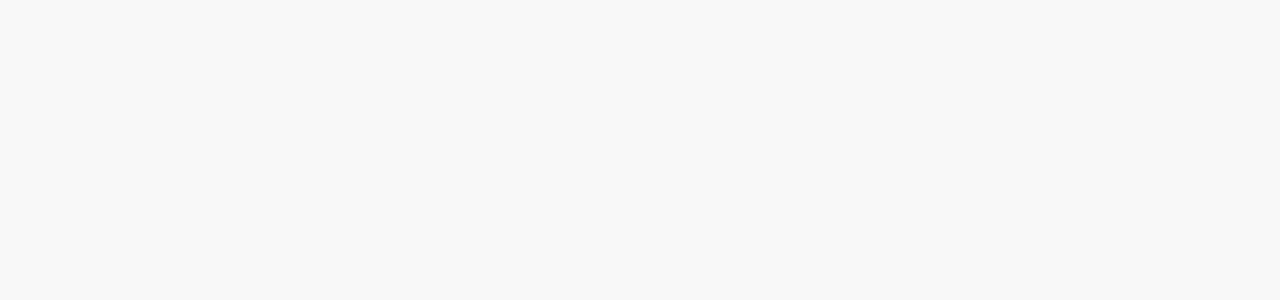
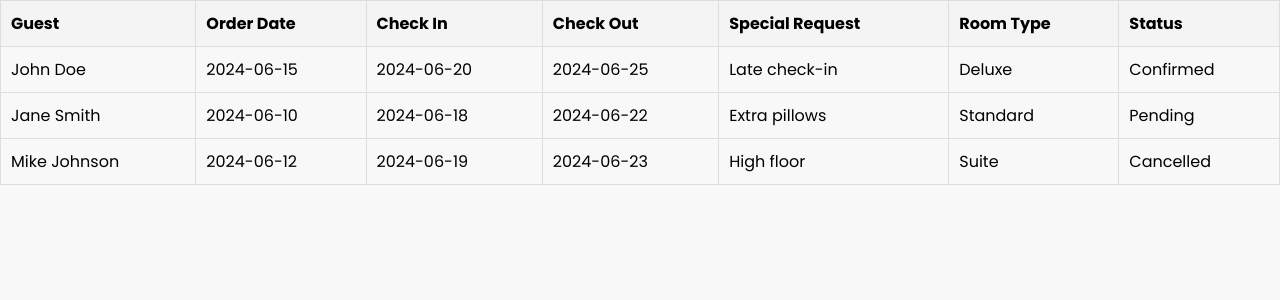
Before and after one commit to LuLuMS0206/Dashboard-Miranda, a React (Vite) app: page /bookings in a window 1280 px wide. Before the commit this address had no page. Shown: the top 300 px of the page. Built offline with nearby package versions, Linux system fonts and the light colour scheme.

Commit message:
add table and page dashboard

```diff
--- a/src/components/kpisComponent/kpisComponent.jsx
+++ b/src/components/kpisComponent/kpisComponent.jsx
@@ -10,7 +10,7 @@
 
 
     return(
-        <KpisComponentStyled>
+        <KpisComponentStyled >
             <KpisCardStyled>
                 <IconStyled className="iconBackground">
                 <IoBedOutline className="icon" />
--- a/src/components/kpisComponent/kpisStyles.js
+++ b/src/components/kpisComponent/kpisStyles.js
@@ -8,6 +8,7 @@
     flex-direction: row;
     justify-content: space-between;
     margin-bottom: 1.5rem;
+
 `;
 
 
--- a/src/components/navbarComponent/navbarStyles.js
+++ b/src/components/navbarComponent/navbarStyles.js
@@ -1,4 +1,5 @@
-import styled from 'styled-components';
+// src/components/navbarComponent/navbarStyles.js
+import styled from "styled-components";
 
 export const NavbarStyles = styled.nav`
   display: flex;
@@ -36,7 +37,7 @@
 
 export const HotelStyles = styled.p`
   font-size: 0.75rem;
-    color: #5D5449;
+  color: #5d5449;
 `;
 
 export const LogoContentStyles = styled.div`
@@ -66,14 +67,24 @@
 `;
 
 export const UserStyles = styled.div`
-text-align:center;
+  text-align: center;
   box-shadow: rgba(0, 0, 0, 0.08) 0px 20px 30px;
-    padding:1rem;
+  padding: 1rem;
   border-radius: 1rem;
   margin-bottom: 3rem;
 `;
 
-export const DivLeftStyles = styled.div``;
+export const DivLeftStyles = styled.div`
+  flex: ${(props) => (props.isOpen ? "0 0 16rem" : "0 0 0")};
+  transition: flex 0.2s ease-in-out;
+`;
+
+export const MainContentStyles = styled.div`
+  flex: 1;
+  transition: margin-left 0.2s ease-in-out;
+      margin-top: 8rem;
+  margin-left: ${(props) => (props.isOpen ? "0" : "0")};
+`;
 
 export const IconStyles = styled.div`
   display: flex;
@@ -96,26 +107,24 @@
   top: 0px;
   right: 0px;
   height: 90px;
-    padding: 2rem 2rem 2rem 18rem;
+  padding: 2rem;
   box-shadow: rgba(0, 0, 0, 0.02) 0px 3px 10px;
   z-index: 1;
-    transition: padding-left 0.2s ease-in-out 0s;
+  transition: padding-left 0.2s ease-in-out;
+  padding-left: ${(props) => (props.isOpen ? "18rem" : "2rem")};
 `;
 
 export const DashboarStyles = styled.div`
   display: flex;
 `;
 
-
 export const PhotoStyles = styled.img`
   width: 40%;
-
 `;
 
 export const NameStyles = styled.p`
   font-size: 0.9375rem;
   font-weight: bold;
-
 `;
 
 export const EmailStyles = styled.p`
@@ -124,7 +133,6 @@
   font-weight: normal;
   margin-top: 0.4rem;
   margin-bottom: 0.4rem;
-
 `;
 
 export const TravelFooterStyles = styled.p`
@@ -133,20 +141,15 @@
   letter-spacing: 0rem;
   color: rgb(59, 59, 59);
   margin-bottom: 0.2rem;
-
-
 `;
 
 export const CopyFooterStyles = styled.p`
   color: rgb(121, 146, 131);
   font-size: 0.75rem;
   margin-bottom: 2rem;
-
-
 `;
 
 export const MadebyFooterStyles = styled.p`
   color: rgb(121, 146, 131);
   font-size: 0.8125rem;
-
 `;
--- a/src/components/tableComponent/tableComponent.jsx
+++ b/src/components/tableComponent/tableComponent.jsx
@@ -1,28 +1,73 @@
 
+import { Table, Thead, Th, Tbody, Tr, Td } from './tableStyles';
 
-// export const TableComponent  = () => {
-//     return(
-//         <>
-//         <table>
-//             <thead>
-//                 <tr>
-//                     {columns.map((column, index) => (
-//                         <th key={index}>{column.headerColumn}</th>
-//                     ))}
-//                 </tr>
-//             </thead>
-//             {data.map((row) => (
-//                 <tbody key={row.id}>
-//                     <tr >
-//                         {columns.map((col, colIndex) => (
-//                             <td key={colIndex}>
-//                                 {col.columnRenderer ? col.columnRenderer(row) : row[col.columnsData]}
-//                             </td>
-//                         ))}
-//                     </tr>
-//                 </tbody>
-//             ))}
-//         </table>
-//     </>
-//     )
-// }
+const columns = [
+    { headerColumn: 'Guest', columnsData: 'guest' },
+    { headerColumn: 'Order Date', columnsData: 'orderDate' },
+    { headerColumn: 'Check In', columnsData: 'checkIn' },
+    { headerColumn: 'Check Out', columnsData: 'checkOut' },
+    { headerColumn: 'Special Request', columnsData: 'specialRequest' },
+    { headerColumn: 'Room Type', columnsData: 'roomType' },
+    { headerColumn: 'Status', columnsData: 'status' },
+];
+
+const data = [
+    {
+        id: 1,
+        guest: 'John Doe',
+        orderDate: '2024-06-15',
+        checkIn: '2024-06-20',
+        checkOut: '2024-06-25',
+        specialRequest: 'Late check-in',
+        roomType: 'Deluxe',
+        status: 'Confirmed',
+
+    },
+    {
+        id: 2,
+        guest: 'Jane Smith',
+        orderDate: '2024-06-10',
+        checkIn: '2024-06-18',
+        checkOut: '2024-06-22',
+        specialRequest: 'Extra pillows',
+        roomType: 'Standard',
+        status: 'Pending',
+
+    },
+    {
+        id: 3,
+        guest: 'Mike Johnson',
+        orderDate: '2024-06-12',
+        checkIn: '2024-06-19',
+        checkOut: '2024-06-23',
+        specialRequest: 'High floor',
+        roomType: 'Suite',
+        status: 'Cancelled',
+
+    }
+];
+
+export const TableComponent = () => {
+    return (
+        <Table>
+            <Thead>
+                <Tr>
+                    {columns.map((column, index) => (
+                        <Th key={index}>{column.headerColumn}</Th>
+                    ))}
+                </Tr>
+            </Thead>
+            <Tbody>
+                {data.map((row) => (
+                    <Tr key={row.id}>
+                        {columns.map((col, colIndex) => (
+                            <Td key={colIndex}>
+                                {col.columnRenderer ? col.columnRenderer(row) : row[col.columnsData]}
+                            </Td>
+                        ))}
+                    </Tr>
+                ))}
+            </Tbody>
+        </Table>
+    );
+};
--- a/src/components/tableComponent/tableStyles.js
+++ b/src/components/tableComponent/tableStyles.js
@@ -0,0 +1,25 @@
+import styled from 'styled-components';
+
+export const Table = styled.table`
+  width: 100%;
+  border-collapse: collapse;
+`;
+
+export const Thead = styled.thead`
+  background-color: #f4f4f4;
+`;
+
+export const Th = styled.th`
+  padding: 10px;
+  border: 1px solid #ddd;
+  text-align: left;
+`;
+
+export const Tbody = styled.tbody``;
+
+export const Tr = styled.tr``;
+
+export const Td = styled.td`
+  padding: 10px;
+  border: 1px solid #ddd;
+`;
--- a/src/main.jsx
+++ b/src/main.jsx
@@ -1,31 +1,3 @@
-// import React from 'react'
-// import ReactDOM from 'react-dom/client'
-// import { BrowserRouter, Routes, Route } from 'react-router-dom'
-// import './styles.css'
-// import { LoginPage } from './pages/LoginPage/LoginPage'
-// import { NavbarComponent } from './components/navbarComponent/navbarComponent'
-// import { DashboardPage } from './pages/dashboardPage/dashboardPage'
-// import { ProtectedRoutes } from './components/utils/protectedRoutes'
-// import { useLocalStorage } from 'react-use'
-
-// ReactDOM.createRoot(document.getElementById('root')).render(
-
-//   const [user, setUser] useLocalStorage = ('user')
-
-//   <React.StrictMode>
-//   <BrowserRouter>
-//         <Routes>
-//             <Route path='/login' element={<LoginPage />} />
-
-//             <Route path='/navbarComponent' element={<NavbarComponent />} />
-
-//             <Route element={<ProtectedRoutes canActive={user} />}>
-//           <Route path='/' element={<DashboardPage />} />
-//         </Route>
-//         </Routes>
-//       </BrowserRouter>
-//   </React.StrictMode>,
-// )
 
 
 import React from 'react';
@@ -37,6 +9,7 @@
 import { DashboardPage } from './pages/dashboardPage/dashboardPage';
 import { ProtectedRoutes } from './components/utils/protectedRoutes';
 import { useLocalStorage } from 'react-use';
+import { BookingPage } from './pages/bookingPage/bookingPage';
 
 export const MainApp = () => {
   const [user] = useLocalStorage('user');
@@ -46,10 +19,10 @@
       <BrowserRouter>
         <Routes>
           <Route path='/login' element={<LoginPage />} />
-          <Route path='/navbarComponent' element={<NavbarComponent />} />
-
-          <Route element={<ProtectedRoutes canActive={!!user} redirectPath = '/login'/>}>
+          <Route element={<ProtectedRoutes canActive={!user} redirectPath='/login' />}>
             <Route path='/' element={<DashboardPage />} />
+            <Route path='/navbarComponent' element={<NavbarComponent />} />
+            <Route path='/bookings' element={<BookingPage />} />
           </Route>
         </Routes>
       </BrowserRouter>
--- a/src/pages/LoginPage/LoginPage.jsx
+++ b/src/pages/LoginPage/LoginPage.jsx
@@ -17,7 +17,7 @@
 
         if (username === event.target.username.value && password === event.target.password.value) {
             localStorage.setItem('login', 'true');
-            navigate('/navbarComponent');
+            navigate('/');
         } else {
             alert('username or password incorrect');
         }
--- /dev/null
+++ b/src/pages/bookingPage/bookingPage.jsx
@@ -0,0 +1,13 @@
+// import { TableComponent } from "../../components/tableComponent/tableComponent"
+
+import { TableComponent } from "../../components/tableComponent/tableComponent"
+
+
+export const BookingPage = () => {
+    return(
+
+        <TableComponent/>
+
+
+    )
+}
--- a/src/pages/dashboardPage/dashboardPage.jsx
+++ b/src/pages/dashboardPage/dashboardPage.jsx
@@ -1,10 +1,12 @@
-import { KpisComponent } from "../../components/kpisComponent/kpisComponent"
+
+import { NavbarComponent } from "../../components/navbarComponent/navbarComponent"
 
 
 export const DashboardPage = () => {
     return(
         <div>
-            <KpisComponent/>
+            <NavbarComponent/>
+
         </div>
     )
 }
```
Also changed, not shown: src/components/navbarComponent/navbarComponent.jsx (+39 -9 lines). Lines whose indentation alone changed are shown as unchanged.
